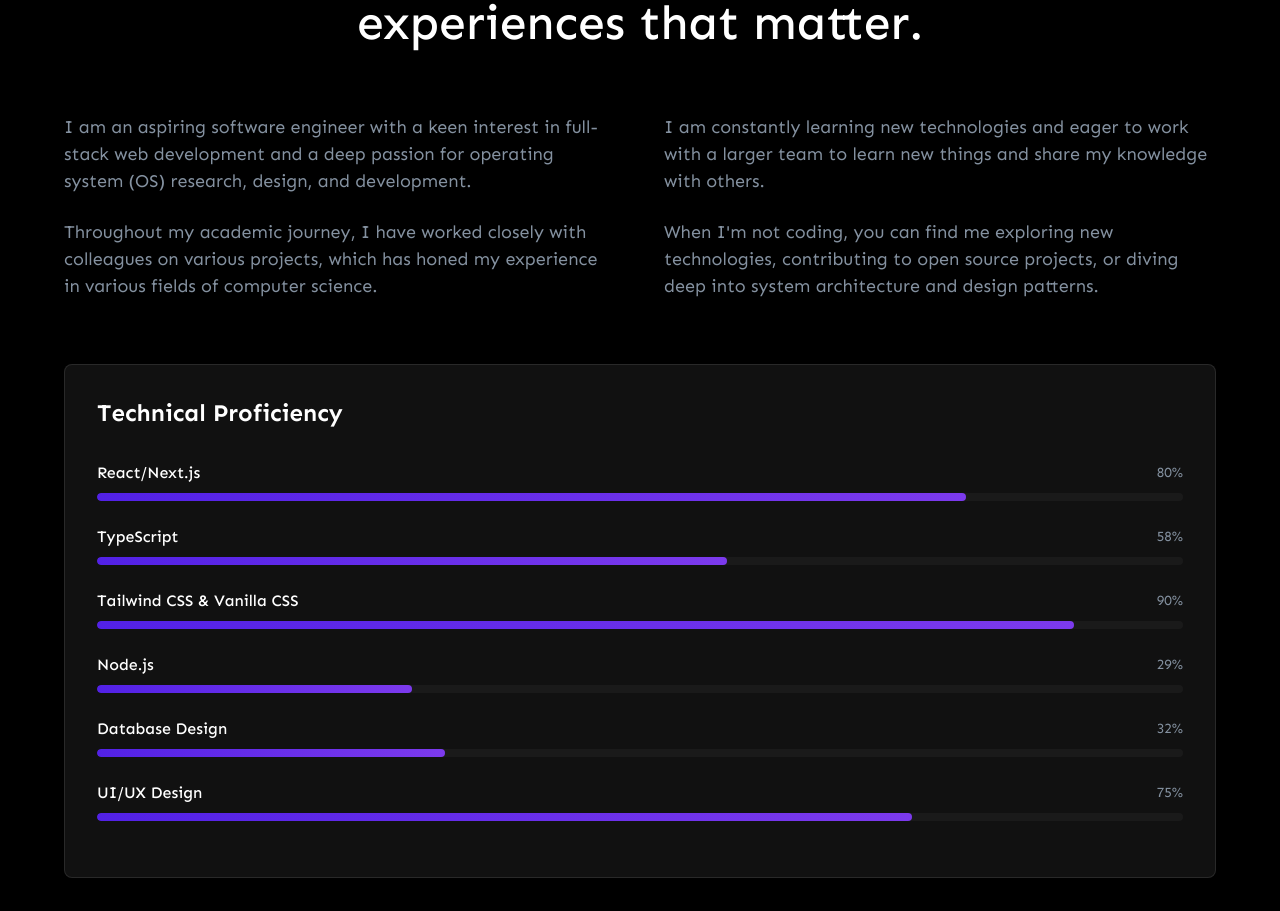
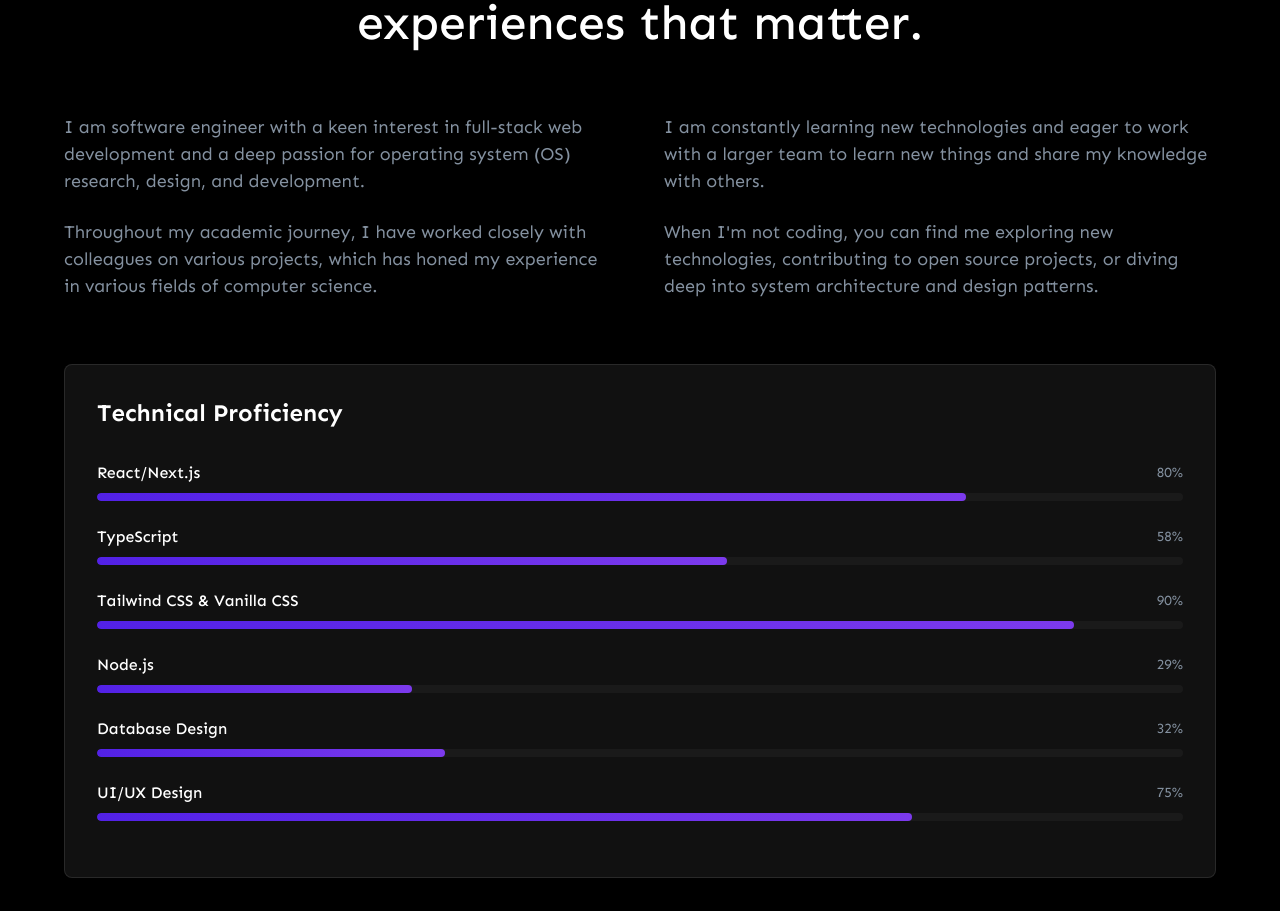
Before and after one commit to Gvstave/my-portfolio-site, a React (Vite) app: page / in a window 1280 px wide. Shown: the part 992-1903 px from the top of the page. Built offline with nearby package versions, Linux system fonts and the light colour scheme.

Commit message:
fix text

```diff
--- a/src/sections/about.tsx
+++ b/src/sections/about.tsx
@@ -22,7 +22,7 @@ export const About = () => {
                         transition={{ duration: 0.6, delay: 0.2 }}
                     >
                         <p className="text-theme-secondary text-[18px] leading-[150%] mb-6">
-                            I am an aspiring software engineer with a keen interest in full-stack web development and a deep passion for operating system (OS) research, design, and development.
+                            I am software engineer with a keen interest in full-stack web development and a deep passion for operating system (OS) research, design, and development.
                         </p>
                         <p className="text-theme-secondary text-[18px] leading-[150%]">
                             Throughout my academic journey, I have worked closely with colleagues on various projects, which has honed my experience in various fields of computer science.
```
